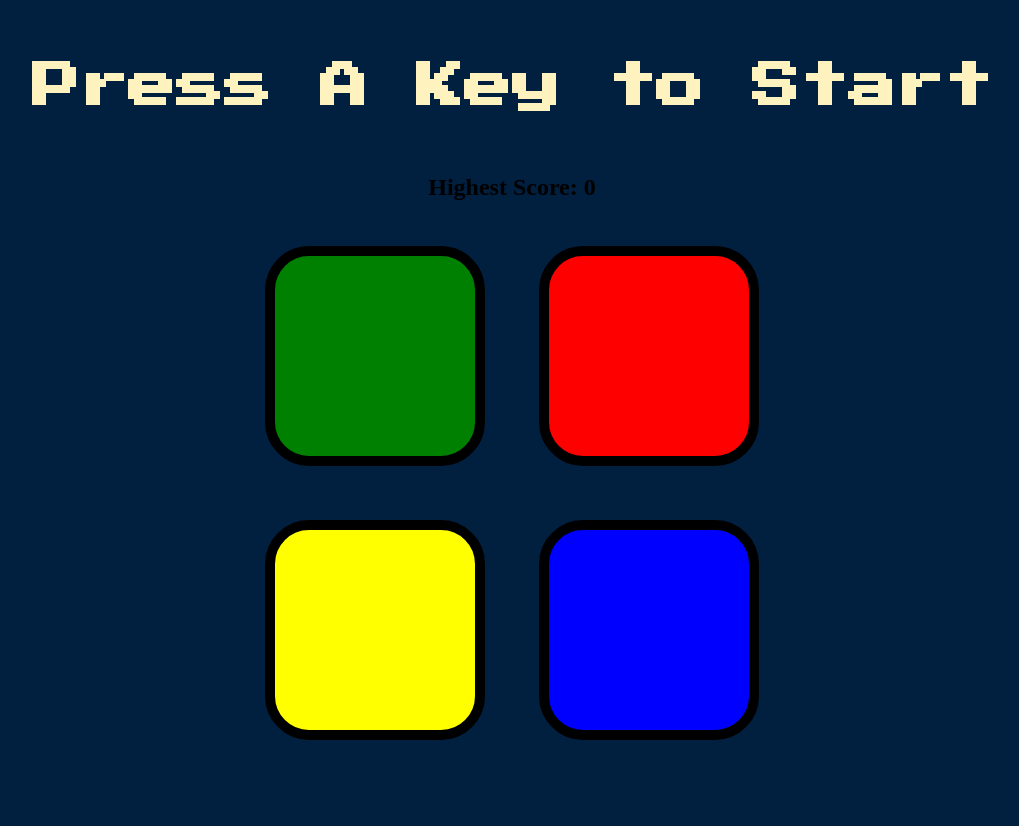
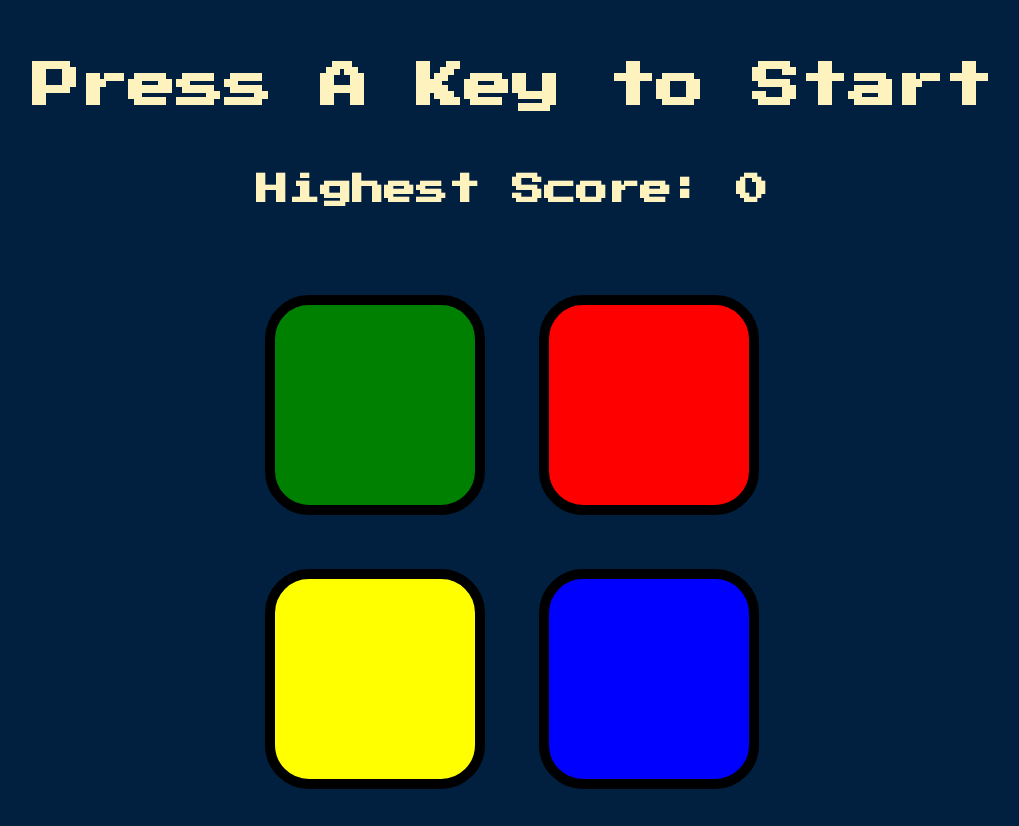
Before and after one commit to ashvinupadhyay1132/Simon-Game, a plain HTML site: page index.html in a window 1280 px wide. Shown: the whole page, without its empty margins (128-1147 px from the left). Before the commit the page ends 800 px from the top, so only its background shows below. Drawn offline with nearby package versions, Linux system fonts and the light colour scheme.

Commit message:
styles.css

```diff
--- a/styles.css
+++ b/styles.css
@@ -6,7 +6,14 @@ body {
 #level-title {
   font-family: 'Press Start 2P', cursive;
   font-size: 3rem;
-  margin:  5%;
+  margin: 5%;
+  color: #FEF2BF;
+}
+
+#highest-score {
+  font-family: 'Press Start 2P', cursive;
+  font-size: 2rem;
+  margin: 5%;
   color: #FEF2BF;
 }
 
@@ -14,7 +21,6 @@ body {
   display: block;
   width: 50%;
   margin: auto;
-
 }
 
 .btn {
```
